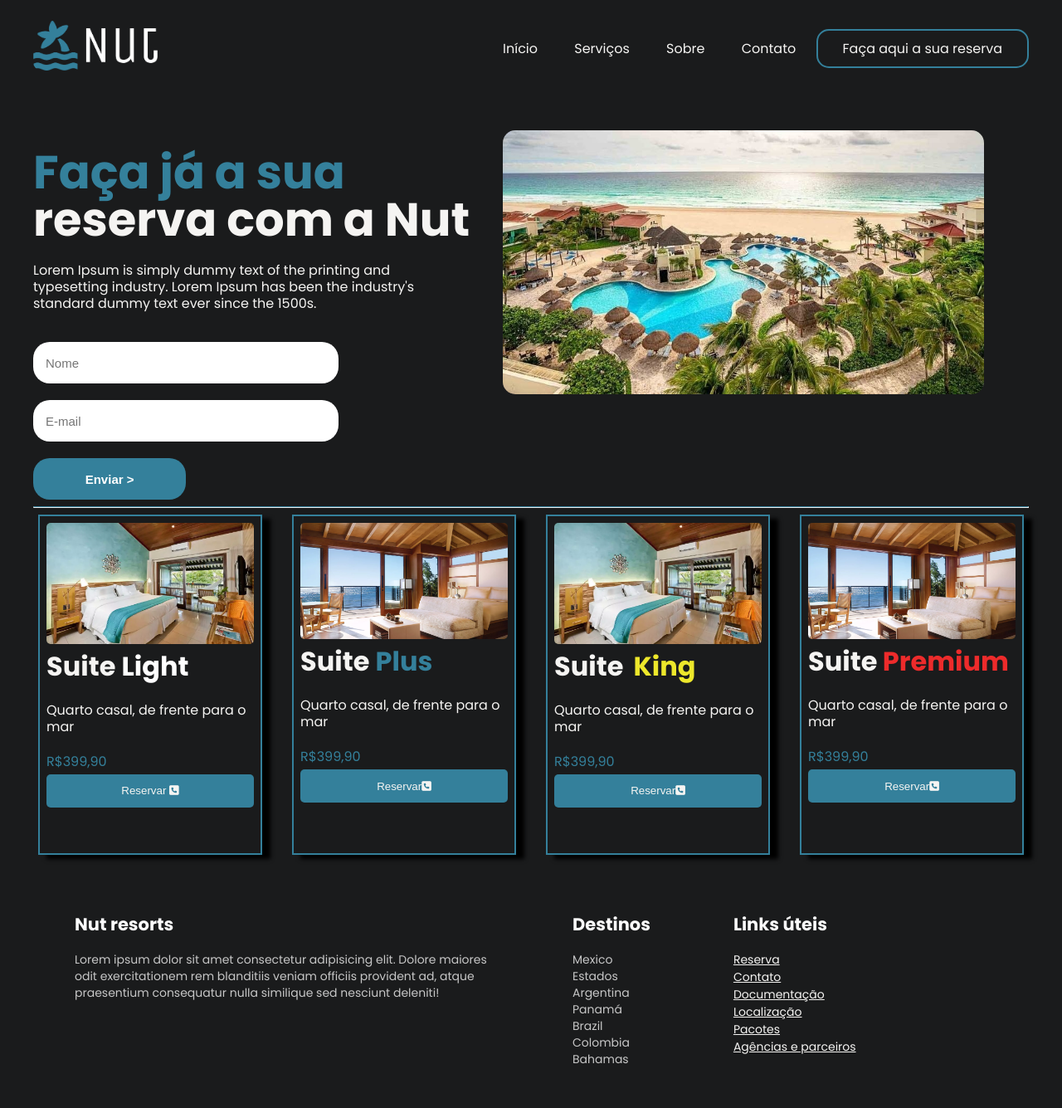
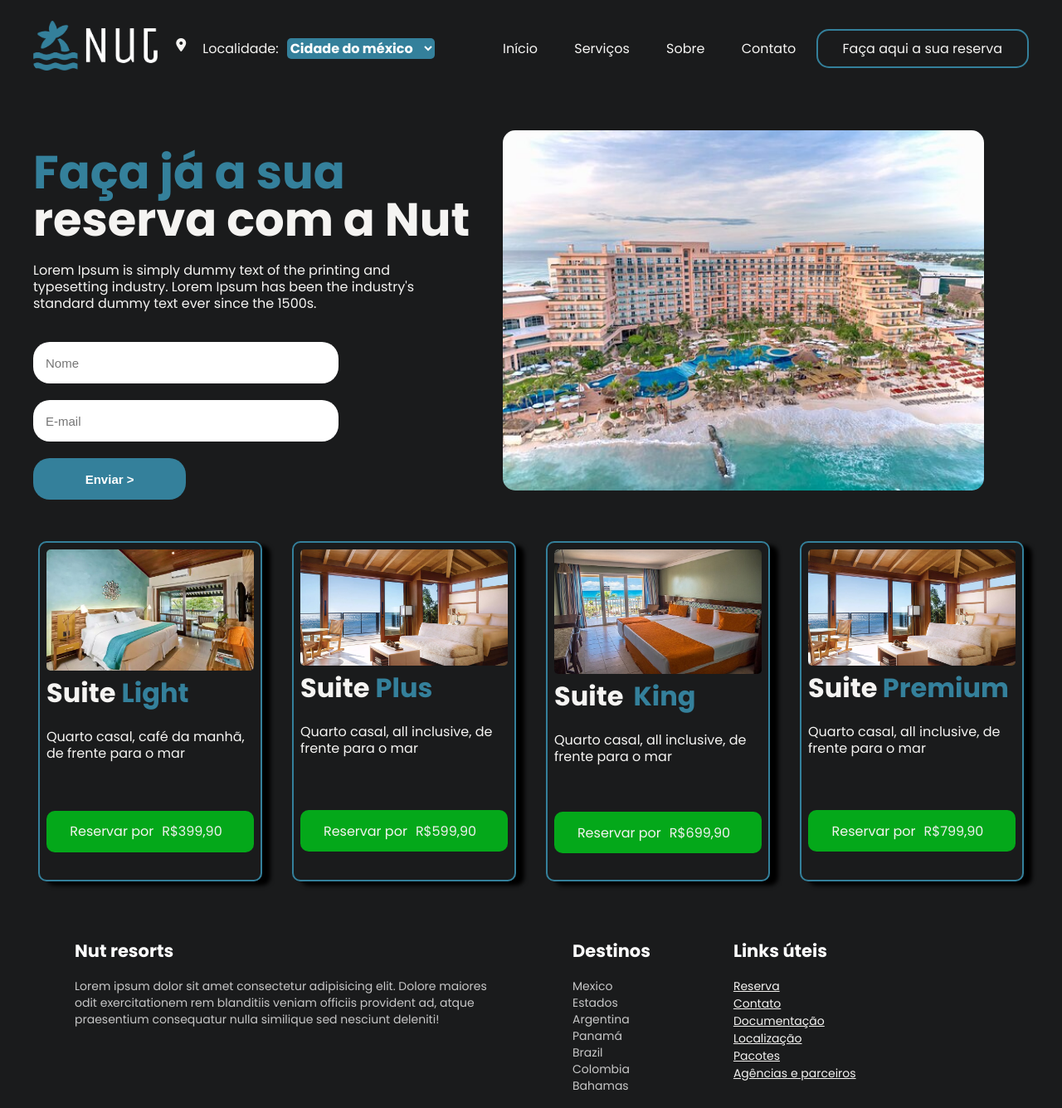
Before and after one commit to GabrielbrandaoRP/Nut-resorts, a plain HTML site: page index.html in a window 1280 px wide. Shown: the top 1335 px of the page at 83% size. Drawn offline with Linux system fonts and the light colour scheme.

Commit message:
Atualização 2

```diff
--- a/index.html
+++ b/index.html
@@ -14,7 +14,7 @@
     <!-- Bibliotecad de Icones -->
     <script src="https://kit.fontawesome.com/0b6a9215c3.js" crossorigin="anonymous"></script>
 
-    <title>Nut Hotel - Página inicial</title>
+    <title>Nut Resorts - Página inicial</title>
 </head>
 <body>
     <header>
@@ -26,41 +26,60 @@
 
         </div>
 
+        <div class="caixa-localizacao">
+            <i class="fa-solid fa-location-dot"></i>
+            <form></form>
+             <label class="titulo-localizacao">Localidade:</label>
+
+
+                <select id="browsers"
+                class="input-local">
+
+                    <option value="mexico" id="primeira-localidade">Cidade do méxico</option>
+                    <option value="eua">Miami</option>
+                    <option value="brazil">João Pessoa</option>
+                    <option value="panama">Cidade do Panamá</option>
+                    <option value="mexico">Cancún</option>
+                    <option value="brazil">Natal</option>
+                  </select>
+              </form>
+        </div>
+
         <ul>
-            <a href="#"><li>Início</li></a>
-            <a href="#"><li>Serviços</li></a>
-            <a href="#"><li>Sobre</li></a>
-            <a href="#"><li>Contato</li></a>
+            <a href="#"><li class="nav-item">Início</li></a>
+            <a href="#"><li class="nav-item">Serviços</li></a>
+            <a href="#"><li class="nav-item">Sobre</li></a>
+            <a href="#"><li class="nav-item">Contato</li></a>
             <a href="#" id="reserva-btn"><li>Faça aqui a sua reserva</li></a>
         </ul>
     </header>
 
     <main>
         <aside>
-            <h2><span>Faça já a sua</span></h2>
+            <h2><span class="titulo-main">Faça já a sua</span></h2>
             <h2>reserva com a Nut</h2>
             <p>
                 Lorem Ipsum is simply dummy text of the printing and typesetting industry. Lorem Ipsum has been the industry's standard dummy text ever since the 1500s.
             </p>
             <form>
-                <input type="text" placeholder="Nome">
-                <input type="email" placeholder="E-mail">
-                <input type="submit" value="Enviar >">
+                <input type="text" placeholder="Nome" class="input-reserva">
+                <input type="email" placeholder="E-mail" class="input-reserva">
+                <input type="submit" value="Enviar >" class="input-reserva-btn">
             </form>
         </aside>
 
         <article>
-            <img src="IMG/resort-praia.jpeg"
-            id="resort-fora"
-            alt="resort-fora">
+            <img src="IMG/resorts-principal.jpg"
+            id="resort-principal"
+            alt="resort-praia">
         </article>
 
     </main>
-    <hr id="divisoria-card-main">
+
         <!-- Cards inicio -->
             <div class="cards-reservas">
                 <div class="card-unidade">
-                    <img src="IMG/quarto-2-costa.webp"
+                    <img src="IMG/quarto-1.jpg"
                     class="img-card"
                     alt=""
                     >
@@ -68,45 +87,41 @@
                         <h1 class="titulo-inline">Suite</h1>
                         <h1 class="titulo-inline-1">Light</h1>
                        </div>
-                    <p>Quarto casal, de frente para o mar</p>
-                    <span>R$399,90</span>
-                    <button class="botao-reserva">Reservar <i class="fa-solid fa-square-phone"></i></button>
+                    <p>Quarto casal, café  da manhã, de frente para o mar</p>
+                    <button class="botao-reserva">Reservar por<span class="price">R$399,90</span></button>
                 </div>
                 <div class="card-unidade">
-                    <img src="IMG/quarto-1-mar.webp"
+                    <img src="IMG/quarto-2.jpg"
                     class="img-card"
                     alt="">
                     <div class="titulo-in-card">
                         <h1 class="titulo-inline">Suite</h1>
                         <h1 class="titulo-inline-2">Plus</h1>
                        </div>
-                    <p>Quarto casal, de frente para o mar</p>
-                    <span>R$399,90</span>
-                    <button class="botao-reserva">Reservar<i class="fa-solid fa-square-phone"></i></button>
+                    <p>Quarto casal, all inclusive, de frente para o mar</p>
+                    <button class="botao-reserva2">Reservar por<span class="price">R$599,90</span></button>
                 </div>
                 <div class="card-unidade">
-                    <img src="IMG/quarto-2-costa.webp"
+                    <img src="IMG/quarto-3.jpg"
                     class="img-card"
                     alt="">
                     <div class="titulo-in-card">
                         <h1 class="titulo-inline">Suite</h1>
                         <h1 class="titulo-inline-3">King</h1>
                        </div>
-                    <p>Quarto casal, de frente para o mar</p>
-                    <span>R$399,90</span>
-                    <button class="botao-reserva">Reservar<i class="fa-solid fa-square-phone"></i></button>
+                    <p>Quarto casal, all inclusive, de frente para o mar</p>
+                    <button class="botao-reserva3">Reservar por<span class="price">R$699,90</span></button>
                 </div>
                 <div class="card-unidade">
-                    <img src="IMG/quarto-1-mar.webp"
+                    <img src="IMG/quarto-2.jpg"
                     class="img-card"
                     alt="">
                     <div class="titulo-in-card">
                         <h1 class="titulo-inline">Suite</h1>
                         <h1 class="titulo-inline-4">Premium</h1>
                        </div>
-                    <p>Quarto casal, de frente para o mar</p>
-                    <span>R$399,90</span>
-                    <button class="botao-reserva">Reservar<i class="fa-solid fa-square-phone"></i></button>
+                    <p>Quarto casal, all inclusive, de frente para o mar</p>
+                    <button class="botao-reserva4">Reservar por<span class="price">R$799,90</span></button>
                 </div>
             </div>
          <!-- Cards Fim -->
@@ -165,5 +180,7 @@
             </section>
         </div>
     </footer>
+
+    <script src="Scripts/script.js"></script>
 </body>
 </html>
--- a/styles/estilo.css
+++ b/styles/estilo.css
@@ -12,6 +12,8 @@ header{
     flex-direction: row;
     justify-content: space-between;
     align-items: center;
+    gap: 10px;
+
 
 }
 #logo-nav{
@@ -19,6 +21,52 @@ header{
     width: 150px;
     border-radius: 10px;
 }
+
+/* Localização inicio */
+
+.caixa-localizacao{
+    display: flex;
+    flex-direction: row;
+    gap: 10px;
+
+}
+
+.titulo-localizacao{
+    font-size: medium;
+}
+
+.input-local{
+    background-color: #34809b;
+    border: none;
+    border-radius: 5px;
+    color: #ffffff;
+    font-family: "Poppins";
+    font-size: medium;
+    font-weight: bold;
+}
+
+#primeira-localidade{
+    background-color: #34809b;
+}
+option{
+    background-color: #202020;
+    font-family: "Poppins";
+    font-size: small;
+    font-weight: bold;
+    color: #fff;
+
+}
+
+option::content{
+    color: #1a1b1c;
+    background-color: #34809b;
+}
+
+select:hover{
+
+    color: #e0dcdc;
+}
+/* Localização fim */
 
 .titulo{
     flex: column;
@@ -29,6 +77,15 @@ li{
     display: inline-block;
     margin: 20px;
 }
+
+.nav-item:hover{
+    padding: 10px;
+    border-top: solid 3px #34809b;
+    transition: 0.5s;
+
+}
+
+
 
 a{
     color: #f5f4f2;
@@ -63,7 +120,7 @@ h2{
     line-height: 10px;
 }
 
-span{
+.titulo-main{
     color: #34809b;
 }
 
@@ -74,7 +131,7 @@ p{
 }
 
 
-#resort-fora{
+#resort-principal{
     width: 580px;
     border-radius: 15px;
 }
@@ -96,7 +153,7 @@ form [type="submit"]:hover{
     cursor: pointer;
 }
 
-input{
+.input-reserva{
     margin-top: 20px;
     height: 20px;
     padding: 15px;
@@ -104,6 +161,35 @@ input{
     border: none;
     font-size: 15px;
 }
+
+.input-reserva:hover{
+    background-color: #e7e7e7;
+    color: #fff;
+
+}
+
+.input-reserva:focus{
+    background-color: #e7e7e7;
+    color: #fff;
+
+
+}
+.input-reserva-btn{
+    margin-top: 20px;
+    height: 20px;
+    padding: 15px;
+    border-radius: 20px;
+    border: none;
+    font-size: 15px;
+}
+
+.input-reserva-btn:hover{
+    background-color: #205061;
+}
+
+
+
+
 /* Cards das reservas dos quartos */
             /* Ctn pai */
 .cards-reservas{
@@ -112,21 +198,22 @@ input{
     justify-content: space-evenly;
     align-items: center;
     gap: 30px;
+    padding-top: 50px;
     margin-top: 100px;
     margin: 0 auto;
 
 }
 
-#divisoria-card-main{
-    border-top: solid 1px #34809b;
-}
+
 
 /* Ctn filho */
 .card-unidade{
     display: flex;
+    flex-direction: column;
     gap: 3px;
     flex-direction: column;
     border: 2px solid #34809b;
+    border-radius: 10px;
     box-shadow: 10px 5px 5px black;
     height: 390px;
     width: 250px;
@@ -146,7 +233,7 @@ input{
     margin: 0;
    }
 .titulo-inline-1 {
-    color: #ffffff;
+    color: #34809b;
     flex: 1;
     margin: 0;
     margin-right: 70px;
@@ -158,13 +245,13 @@ input{
     margin-right: 70px;
    }
 .titulo-inline-3 {
-    color: #ede72b;
+    color: #34809b;
     flex: 1;
     margin: 0;
     margin-right: 60px;
    }
 .titulo-inline-4 {
-    color: #ed2b2b;
+    color: #34809b;
     flex: 1;
     margin: 0;
     margin-right: 8px;
@@ -181,13 +268,107 @@ input{
     border-radius: 5px;
 }
 
+.price{
+    color: #f0f0f0;
+    display: inline-block;
+
+    padding: 10px;
+}
+
 .botao-reserva{
-    background: #34809b;
+    display: flex;
+    justify-content: center;
+    align-items: center;
+
+    background: #04a81a;
     border: none;
-    border-radius: 5px;
-    height: 40px;
+    border-radius: 10px;
+    height: 50px;
+    margin-top: 40px;
     color: #f5f4f2;
+    font-size: medium;
+    font-family: "Poppins";
+    padding: 5px;
+
 }
+
+.botao-reserva2{
+    display: flex;
+    justify-content: center;
+    align-items: center;
+
+    background: #04a81a;
+    border: none;
+    border-radius: 10px;
+    height: 50px;
+    margin-top: 45px;
+    color: #f5f4f2;
+    font-size: medium;
+    font-family: "Poppins";
+    padding: 5px;
+
+}
+.botao-reserva3{
+    display: flex;
+    justify-content: center;
+    align-items: center;
+
+    background: #04a81a;
+    border: none;
+    border-radius: 10px;
+    height: 50px;
+    margin-top: 37px;
+    color: #f5f4f2;
+    font-size: medium;
+    font-family: "Poppins";
+    padding: 5px;
+}
+
+.botao-reserva4{
+    display: flex;
+    justify-content: center;
+    align-items: center;
+
+    background: #04a81a;
+    border: none;
+    border-radius: 10px;
+    height: 50px;
+    margin-top: 45px;
+    color: #f5f4f2;
+    font-size: medium;
+    font-family: "Poppins";
+    padding: 5px;
+}
+
+
+
+.botao-reserva:hover{
+    background-color: #39e950;
+    border: solid 2px white;
+    transition: 0.5s;
+    color: #141414;
+}
+.botao-reserva2:hover{
+    background-color: #39e950;
+    border: solid 2px white;
+    transition: 0.5s;
+    color: #141414;
+}
+.botao-reserva3:hover{
+    background-color: #39e950;
+    border: solid 2px white;
+    transition: 0.5s;
+    color: #141414;
+}
+.botao-reserva4:hover{
+    background-color: #39e950;
+    border: solid 2px white;
+    transition: 0.5s;
+    color: #141414;
+}
+
+
+
 
 
 
```
Also changed, not shown: IMG/quarto-1-mar.webp (deleted), IMG/quarto-1.jpg (added), IMG/quarto-2-costa.webp (deleted), IMG/quarto-2.jpg (added), IMG/quarto-3.jpg (added), IMG/quarto-4.jpg (added), IMG/quarto-mar-laranja.jpg (deleted), IMG/quarto-mar.jpg (deleted), IMG/resort1.jpeg (renamed from IMG/resort-praia.jpeg), IMG/resort2.jpg (renamed from IMG/miami-2.jpg), IMG/resort3.jpg (renamed from IMG/miami-resort.jpg), IMG/resort4.jpg (renamed from IMG/miami-3.jpg), IMG/resorts-principal.jpg (added), Scripts/script.js (added), 1 more files, 1 other file.
